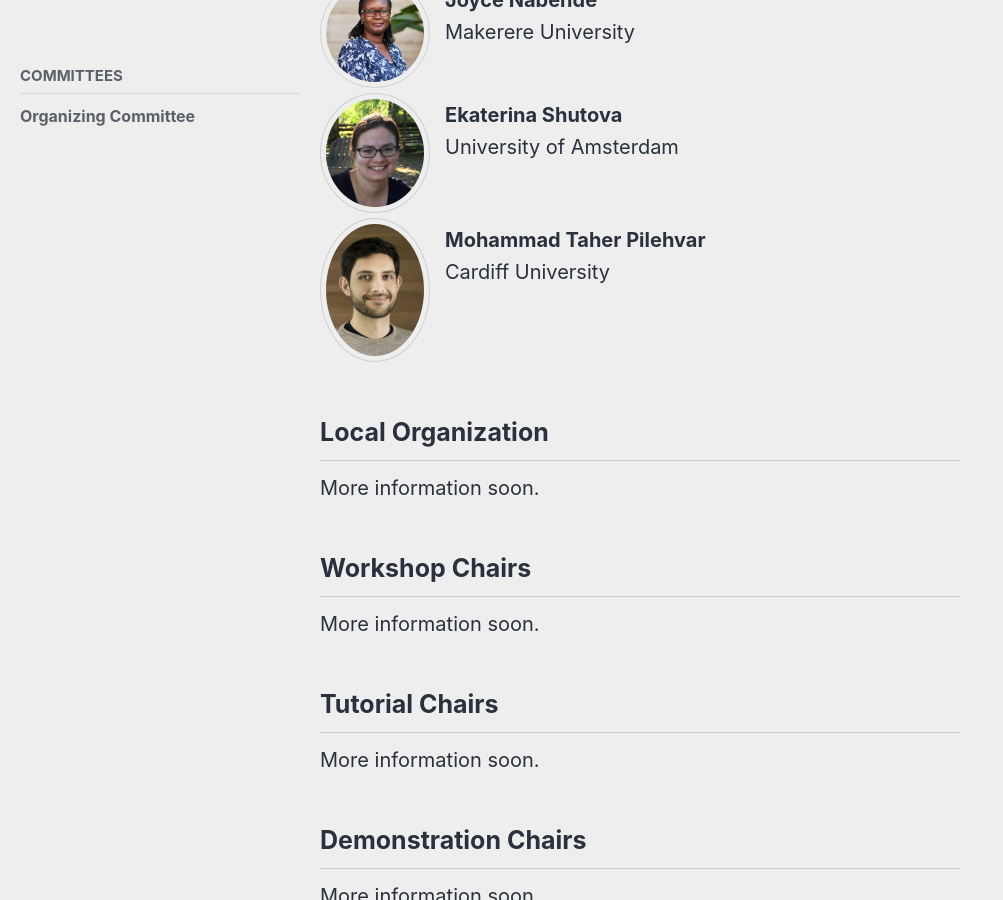
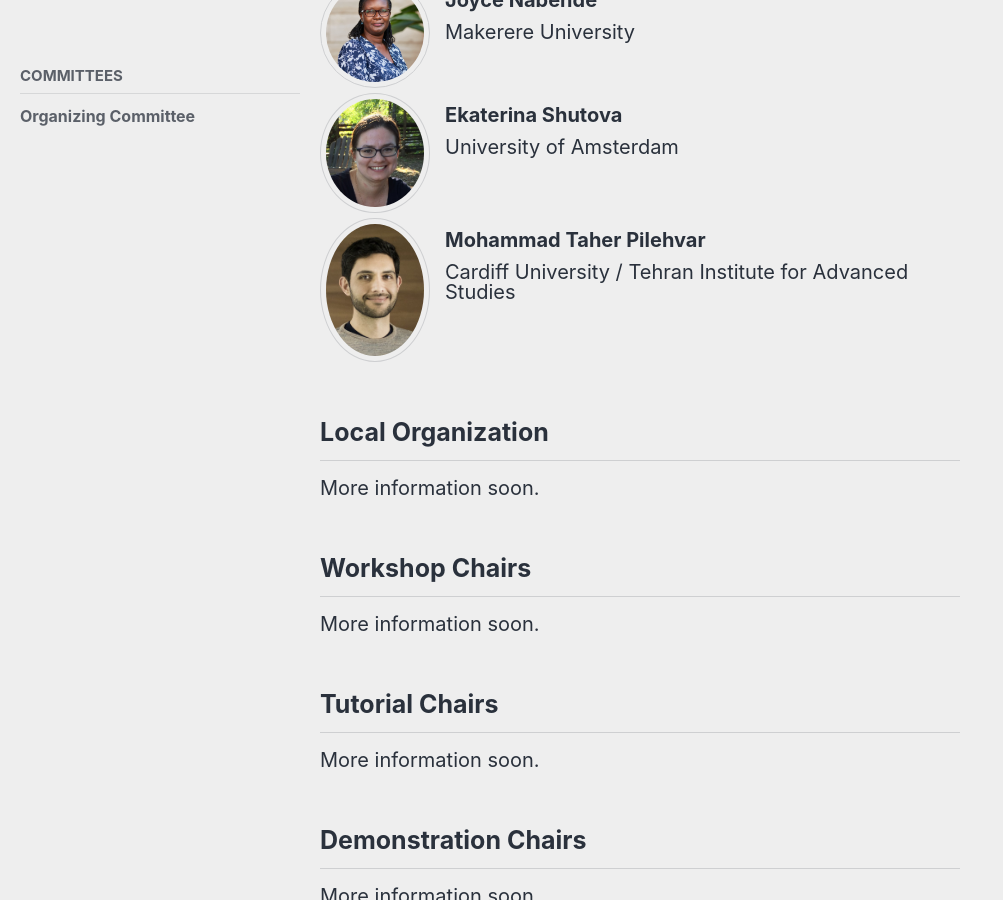
Before and after one commit to acl-org/acl-2025, a Jekyll site: the page built from _pages/committees/organization.md, in a window 1280 px wide and 900 px high, scrolled down 636 px. Shown: the whole window, without its empty margins (0-1003 px from the left). Built offline with Jekyll 4.4.1, drawn with Linux system fonts in a browser that asks for light colours; cached includes are drawn as plain includes; nearby versions of some CDN libraries.

Commit message:
Update organization.md

```diff
--- a/_pages/committees/organization.md
+++ b/_pages/committees/organization.md
@@ -46,7 +46,7 @@ sidebar:
    name="Mohammad Taher Pilehvar"
    picture="/assets/images/committee/pilehvar.jpg"
    site="https://pilehvar.github.io/"
-   institution="Cardiff University"
+   institution="Cardiff University / Tehran Institute for Advanced Studies"
    email = ""
 %}
 
```
